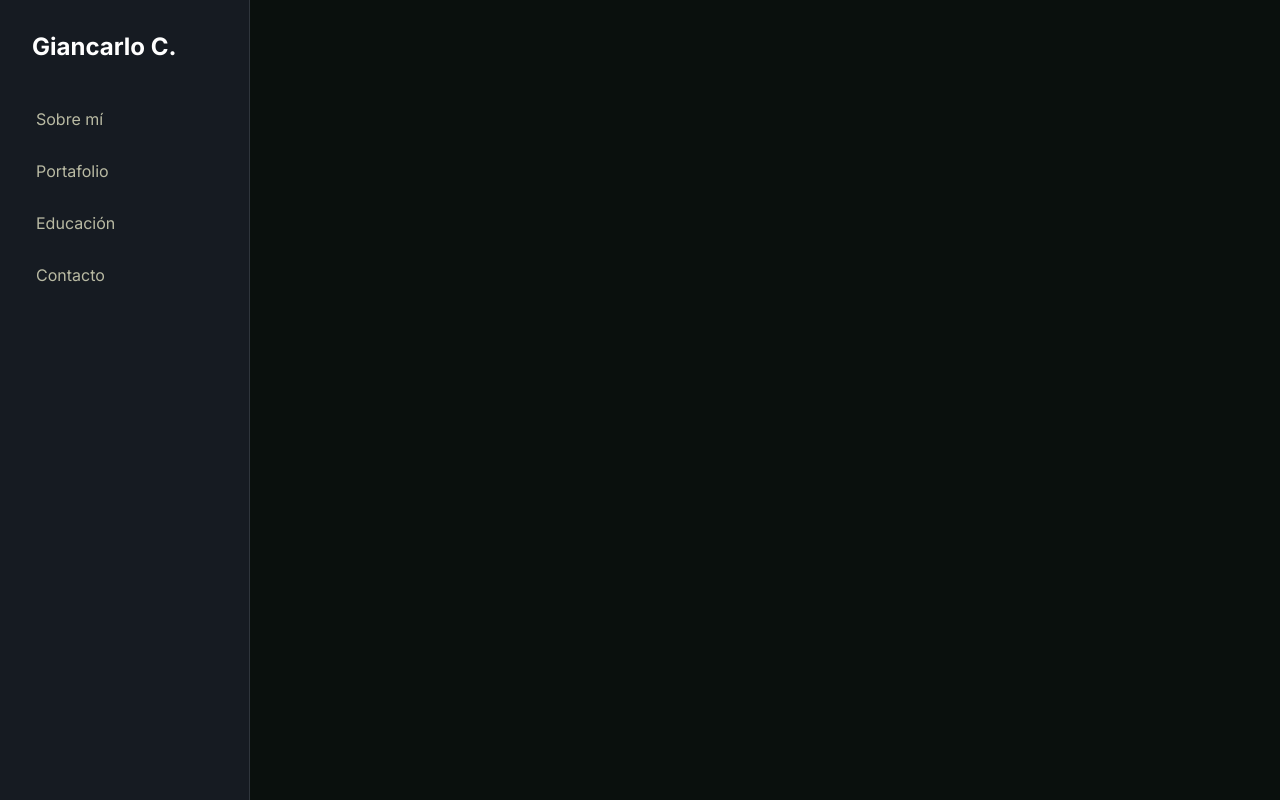
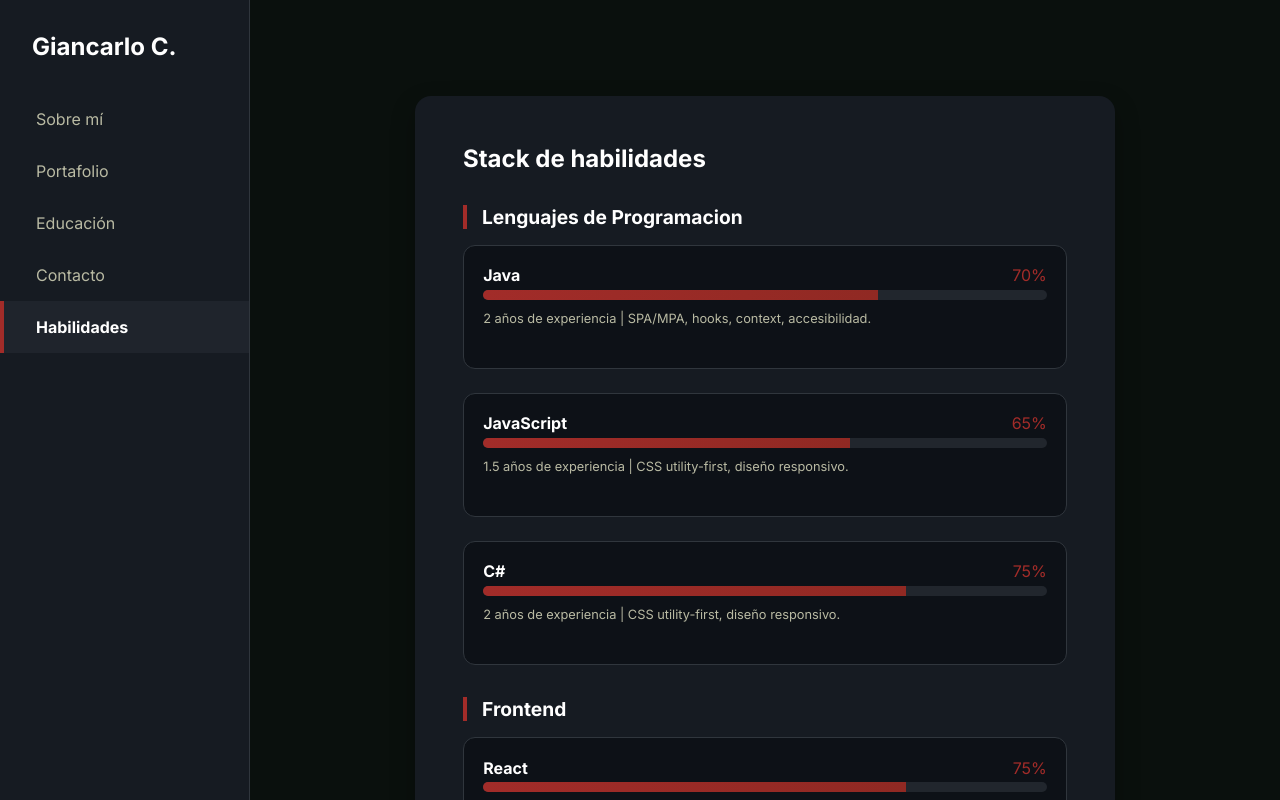
Before and after one commit to GianCordova/Portafolio-de-desarrollador-GiancarloCordova, a React (Vite) app: page /habilidades in a window 1280 px wide. Shown: the top 800 px of the page. Built offline with nearby package versions, Linux system fonts and the light colour scheme.

Commit message:
Se hizo un nuevo apartado para Habilidades

```diff
--- a/src/App.jsx
+++ b/src/App.jsx
@@ -4,6 +4,7 @@ import SobreMi from './pages/SobreMi';
 import Portafolio from './pages/Portafolio';
 import Contacto from './pages/Contacto';
 import Educacion from './pages/Educacion';
+import Habilidades from './pages/Habilidades';
 
 function App() {
   return (
@@ -17,6 +18,7 @@ function App() {
             <Route path="/portafolio" element={<Portafolio />} />
             <Route path="/educacion" element={<Educacion />} />
             <Route path="/contacto" element={<Contacto />} />
+            <Route path="/habilidades" element={<Habilidades/>}/>
           </Routes>
         </main>
       </div>
--- a/src/components/Sidebar.jsx
+++ b/src/components/Sidebar.jsx
@@ -19,6 +19,9 @@ const Sidebar = () => {
         <Link to="/contacto" className={`menu-item ${location.pathname === '/contacto' ? 'active' : ''}`}>
           Contacto
         </Link>
+        <Link to="/habilidades" className={`menu-item ${location.pathname === '/habilidades' ? 'active' : ''}`}>
+          Habilidades
+        </Link>
       </nav>
     </aside>
   );
--- /dev/null
+++ b/src/components/SkillBar.jsx
@@ -0,0 +1,27 @@
+const SkillBar = ({ name, percentage, years, description }) => {
+  return (
+    <div className="skill-card" style={{ marginBottom: '1.5rem' }}>
+      <div style={{ display: 'flex', justifyContent: 'space-between', marginBottom: '0.3rem' }}>
+        <span style={{ fontWeight: 'bold', color: 'var(--white)' }}>{name}</span>
+        <span style={{ color: 'var(--brown-red)' }}>{percentage}%</span>
+      </div>
+
+      <div style={{ background: '#21262d', height: '10px', borderRadius: '5px', overflow: 'hidden' }}>
+        <div
+          className="progress-fill"
+          style={{
+            '--width': `${percentage}%`,
+            background: 'linear-gradient(90deg, var(--brown-red), var(--chestnut))',
+            height: '100%'
+          }}
+        ></div>
+      </div>
+
+      <p style={{ fontSize: '0.8rem', color: 'var(--ash-grey)', marginTop: '0.5rem' }}>
+        {years} años de experiencia | {description}
+      </p>
+    </div>
+  );
+};
+
+export default SkillBar;
--- a/src/index.css
+++ b/src/index.css
@@ -122,3 +122,29 @@ a {
 a:hover {
   color: var(--white);
 }
+
+/* Animación para las barras */
+.progress-fill {
+  width: 0; /* Empieza en 0 */
+  animation: fillBar 1.5s ease-out forwards; /* Duración de 1.5s */
+}
+
+@keyframes fillBar {
+  to {
+    width: var(--width); /* Llega al ancho definido en el componente */
+  }
+}
+
+/* Mejora el diseño de la tarjeta para que luzca más "gráfica" */
+.skill-card {
+  background-color: #0d1117;
+  padding: 1.2rem;
+  border-radius: 12px;
+  border: 1px solid #30363d;
+  transition: transform 0.2s;
+}
+
+.skill-card:hover {
+  transform: translateY(-2px);
+  border-color: var(--brown-red);
+}
--- /dev/null
+++ b/src/pages/Habilidades.jsx
@@ -0,0 +1,33 @@
+import SkillBar from '../components/SkillBar';
+
+const Habilidades = () => {
+  return (
+    <main className="container" style={{ padding: '3rem' }}>
+      <section className="intro-box-left">
+        <h1>Stack de habilidades</h1>
+
+        <h2 className="section-subtitle">Lenguajes de Programacion</h2>
+        <SkillBar name="Java" percentage={70} years={2} description="SPA/MPA, hooks, context, accesibilidad." />
+        <SkillBar name="JavaScript" percentage={65} years={1.5} description="CSS utility-first, diseño responsivo." />
+        <SkillBar name="C#" percentage={75} years={2} description="CSS utility-first, diseño responsivo." />
+
+        <h2 className="section-subtitle">Frontend</h2>
+        <SkillBar name="React" percentage={75} years={7} description="SPA/MPA, hooks, context, accesibilidad." />
+        <SkillBar name="React Native" percentage={70} years={7} description="SPA/MPA, hooks, context, accesibilidad." />
+        <SkillBar name="Tailwind" percentage={65} years={4} description="CSS utility-first, diseño responsivo." />
+        <SkillBar name="Bootstrap" percentage={75} years={4} description="CSS utility-first, diseño responsivo." />
+        <SkillBar name="Photoshop" percentage={45} years = {0.5 }description="Edicion de imagenes (inicio de curso incompleto)." />
+
+        <h2 className="section-subtitle">Backend</h2>
+        <SkillBar name="Node.js" percentage={90} years={7} description="REST/GraphQL, workers, colas, testing." />
+        <SkillBar name=".NET" percentage={90} years={7} description="REST/GraphQL, workers, colas, testing." />
+        <SkillBar name="Springboot" percentage={90} years={7} description="REST/GraphQL, workers, colas, testing." />
+        <SkillBar name="Docker" percentage={90} years={7} description="REST/GraphQL, workers, colas, testing." />
+        <SkillBar name="PostgreSQL" percentage={80} years={5} description="Bases de datos relacionales, queries complejas." />
+
+      </section>
+    </main>
+  );
+};
+
+export default Habilidades;
--- a/src/pages/SobreMi.jsx
+++ b/src/pages/SobreMi.jsx
@@ -2,20 +2,22 @@ const SobreMi = () => {
   return (
     <main className="container">
       <section id="sobre-mi" className="intro-box-left">
-        {/* Aquí integramos la bienvenida */}
         <h1 style={{ marginBottom: '0.5rem' }}>Hola, soy Giancarlo Cordova</h1>
         <p className="subtitle" style={{ fontSize: '1.2rem', color: 'var(--accent)', marginBottom: '2rem' }}>
-          Estudiante de desarrollo Full Stack
+          Programador Jr. de desarrollo Full Stack
         </p>
 
-        {/* Sección de descripción */}
-        <h2 className="section-subtitle">Y aqui un poco sobre mí...</h2>
+        <h2 className="section-subtitle">Sobre mí...</h2>
         <p>Soy Giancarlo Sebastian Cordova Garcia, estudiante de Perito en Informática en Fundación Kinal. Desde que entré en 2023, he aprendido muchas cosas sobre el mundo de la programación, cómo funciona, lenguajes, aplicaciones, tecnología, etc. Pero también me estoy terminando de formar como una persona profesional tanto en lo laboral como en lo ético.</p>
 
         <p>Decidí estudiar algo técnico por las oportunidades que brinda; me incliné por Informática ya que paso buena parte del tiempo en la computadora y porque siempre tuve la idea de que la tecnología sería la novedad del futuro.</p>
 
         <h2 className="section-subtitle">Desarrollo técnico</h2>
         <p>A lo largo de mi formación, he consolidado una base técnica sólida en desarrollo web y de software. Cuento con experiencia trabajando en el stack MERN (React, Node.js), así como en el entorno .NET con C#. Complemento esto con JavaScript, HTML, CSS, Bootstrap y Tailwind para crear interfaces funcionales y modernas.</p>
+
+        <h2 className="section-subtitle">Metas / Aspiraciones</h2>
+        <p>Mi objetivo profesional es lograr ser una persona comprometida con su labor, logrando aportar mi capacidades o experiencia en trabajos / proyectos varios, para que tambien al hacerlos pueda ganar experiencia y haci poder crecer en la gestionar de proyectos de mayor nivel.</p>
+        <p>Mi objetivo personal es lograr ser una persona ejemplar para los demas, no un tipo de lider pero si alguien en quien los demas se puedan apoyar. Tambien quiero lograr tener un equilibrio en mi vida personal y laboral, para tener una buena vida, aprendiendo cosas nuevas cuando se pueda.</p>
 
         <h2 className="section-subtitle">Más detalles</h2>
         <div className="bio-details-left">
```
